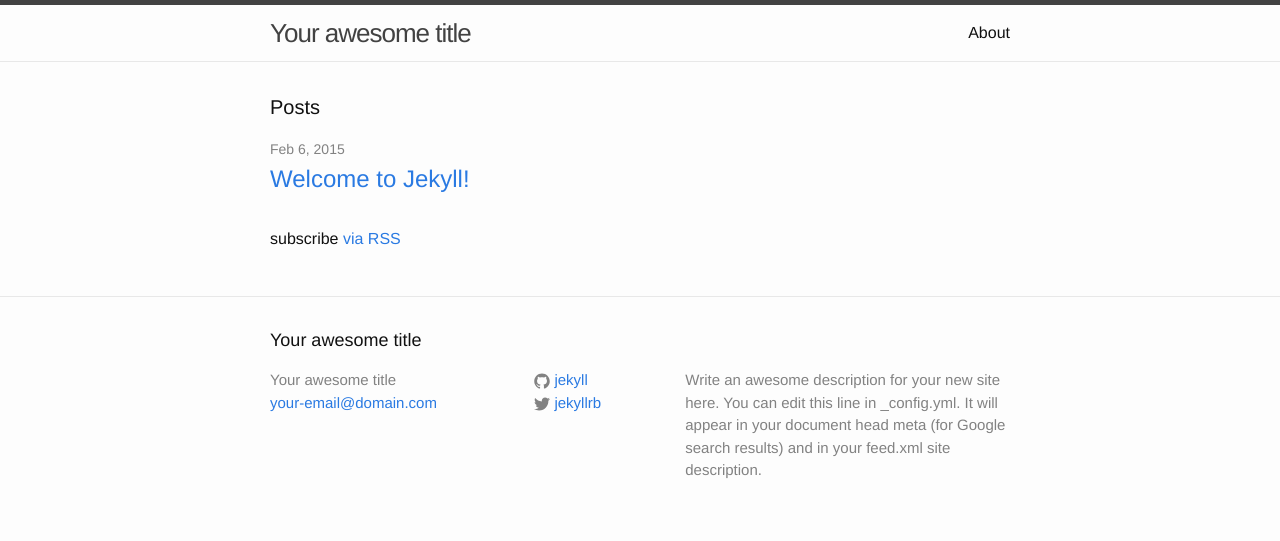
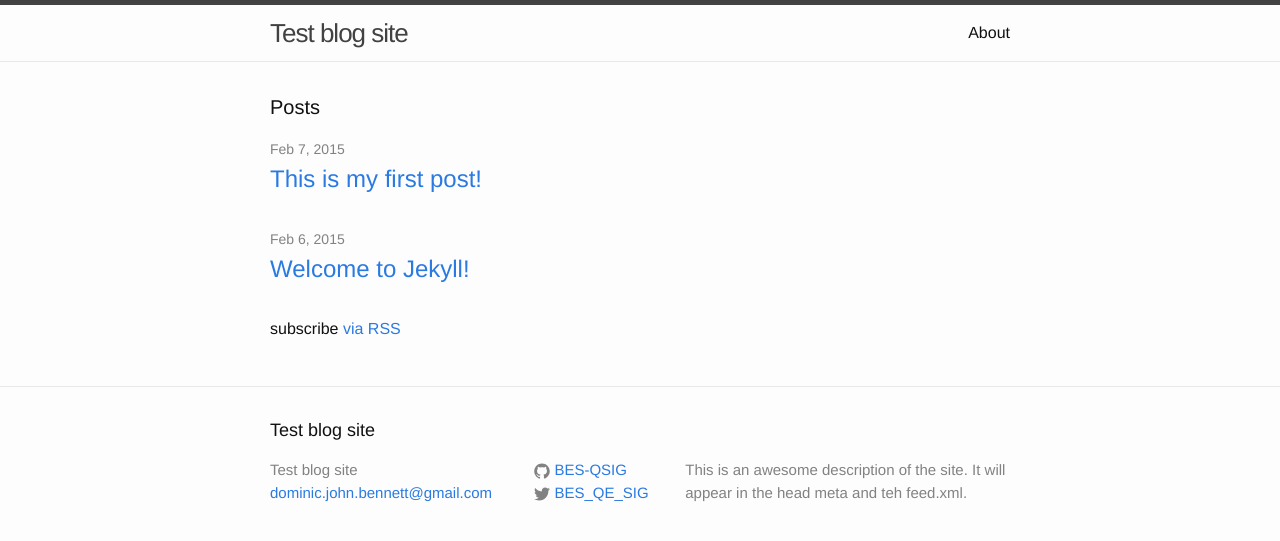
Before and after one commit to BES-QSIG/Test-guides, a Jekyll site: the page built from index.html, in a window 1280 px wide. Shown: the top 541 px of the page. Built offline with Jekyll 4.4.1, drawn with Linux system fonts in a browser that asks for light colours.

Commit message:
New post and updated config

```diff
--- a/_config.yml
+++ b/_config.yml
@@ -1,14 +1,13 @@
 # Site settings
-title: Your awesome title
-email: your-email@domain.com
+title: Test blog site
+email: dominic.john.bennett@gmail.com
 description: > # this means to ignore newlines until "baseurl:"
-  Write an awesome description for your new site here. You can edit this
-  line in _config.yml. It will appear in your document head meta (for
-  Google search results) and in your feed.xml site description.
-baseurl: "" # the subpath of your site, e.g. /blog/
-url: "http://yourdomain.com" # the base hostname & protocol for your site
-twitter_username: jekyllrb
-github_username:  jekyll
+  This is an awesome description of the site. It will appear in the head meta
+  and teh feed.xml.
+baseurl: "/test" # the subpath of your site, e.g. /blog/
+url: "http://bes-qsig.github.io" # the base hostname & protocol for your site
+twitter_username: BES_QE_SIG
+github_username:  BES-QSIG
 
 # Build settings
 markdown: kramdown
--- /dev/null
+++ b/_posts/2015-02-07-test-post.markdown
@@ -0,0 +1,19 @@
+---
+layout: post
+title:  "This is my first post!"
+date:   2015-02-07 12:00:00
+categories: messaround
+---
+I'm writing this first post to see how to do it.
+
+Let's test some features.
+
+Let's see what R code looks like:
+{% highlight R %}
+print('Hello world!')
+{% endhighlight %}
+
+Let's see if we can link to scripts in the test repo:
+Click [here](https://raw.githubusercontent.com/BES-QSIG/test/master/css/main.scss) to see the main.scss.
+
+So those two aspects work. The next step will be to find a template that will make the site less of a blog and more of a wiki.
```
